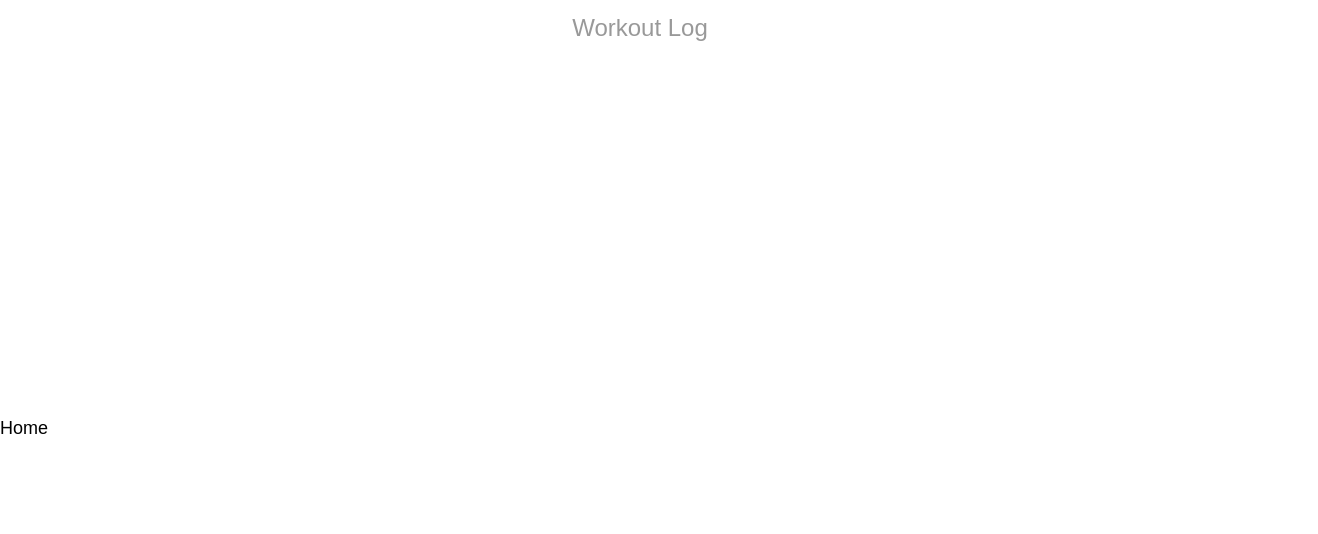
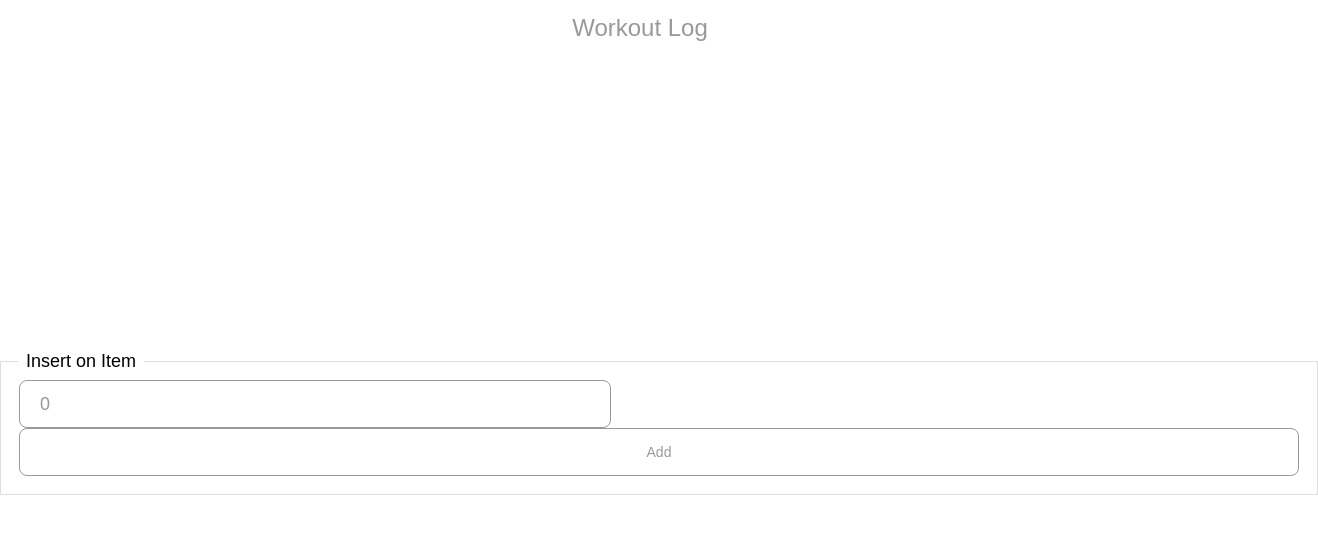
Before and after one commit to otavio-sanchez/workout, a React app: page / in a window 1280 px wide. Shown: the top 534 px of the page, 1318 px wide, since content can reach past the window. Built offline with nearby package versions, Linux system fonts and the light colour scheme.

Commit message:
fix/ estilo do formulario

```diff
--- a/src/assets/theme/colors/index.ts
+++ b/src/assets/theme/colors/index.ts
@@ -1,6 +1,6 @@
 export default {
-  main: "#999999",
-  secondary: "#fafafa",
+  main: "#999",
+  secondary: "#0083ca",
   light: "#ffffff",
   dark: "#000000",
   background: "#fff",
--- a/src/components/form/Button/style/index.ts
+++ b/src/components/form/Button/style/index.ts
@@ -9,19 +9,21 @@ const ButtonWrapper = styled.div`
 `;
 
 const ButtonComponent = styled.button<any>`
-    color: ${colors.secondary};
+    color: ${colors.main};
     font-size: ${sizes.font.fontSizeSmall}px;
     height: 48px;
     z-index: 1;
     border-radius: 8px;
     padding: 8px 20px;
-    border: 1px solid ${({ active }) => (active ? colors.main : 'rgb(153, 153, 153)')};
+    border: 1px solid ${({ active }) => (active ? colors.main : colors.main)};
     background-color: ${colors.light};
+    cursor: pointer;
+    transition: all .5s;
     width: 100%;
-    cursor: pointer;
 
     &:hover {
-        color: ${colors.main};
+        color: ${colors.secondary};
+        border: 1px solid ${colors.secondary};
     }
 
     &:focus {
--- a/src/components/form/Form/index.tsx
+++ b/src/components/form/Form/index.tsx
@@ -1,9 +1,14 @@
-import * as React from 'react';
-import { Props } from './types';
-import { FormContent } from './style';
+import * as React from "react";
+import { Props } from "./types";
+import { FormContent, Title } from "./style";
 
-const Form = ({ children }: Props): JSX.Element => {
-    return <FormContent>{children}</FormContent>;
+const Form = ({ children, title }: Props): JSX.Element => {
+  return (
+    <FormContent>
+      <Title>{title}</Title>
+      {children}
+    </FormContent>
+  );
 };
 
 export default Form;
--- a/src/components/form/Form/style/index.ts
+++ b/src/components/form/Form/style/index.ts
@@ -1,10 +1,22 @@
 import styled from 'styled-components';
+import { Text } from '../../../typography';
+import colors from '../../../../assets/theme/colors';
 
 const FormContent = styled.form`
-    position: relative;
+    position: flex;
+    flex-direction: grid;
     width: 100%;
-    display: flex;
-    justify-content: center;
+    padding: 18px;
+    background-color: ${colors.background};
+    border: 1px solid #ddd;
 `;
 
-export { FormContent };
+const Title = styled.div`
+    background-color: ${colors.background};
+    position: absolute;
+    top: -9px;
+    left: 18px;
+    padding: 0px 8px;
+`
+
+export { FormContent, Title };
--- a/src/components/form/Form/types.ts
+++ b/src/components/form/Form/types.ts
@@ -1,4 +1,5 @@
 export interface Props {
     onSubmit?: () => void;
     children: JSX.Element | JSX.Element[];
+    title: string;
 }
--- a/src/components/form/TextInput/components/StyleInput/types.ts
+++ /dev/null
@@ -1,3 +0,0 @@
-export interface Props {
-    children: JSX.Element;
-}
--- a/src/components/form/TextInput/index.tsx
+++ b/src/components/form/TextInput/index.tsx
@@ -1,5 +1,5 @@
 import * as React from 'react';
-import { Input, InputWrapper, IconLoader } from './style';
+import { Input, InputWrapper } from './style';
 import { Props } from './types';
 import { Text } from '../../typography';
 
@@ -24,8 +24,6 @@ const TextInput = ({ label, placeholder, onChange, name, type, loading, value }:
                 value={value}
                 type={type ? type : 'text'}
             />
-
-            {loading ? <IconLoader /> : <></>}
         </InputWrapper>
     );
 };
--- a/src/components/form/TextInput/style/index.ts
+++ b/src/components/form/TextInput/style/index.ts
@@ -1,7 +1,6 @@
 import styled from 'styled-components';
 import colors from '../../../../assets/theme/colors';
 import sizes from '../../../../assets/theme/sizes';
-import Loader from '../../../../assets/icons/loading.svg';
 
 const InputWrapper = styled.div`
     position: relative;
@@ -34,14 +33,4 @@ const Input = styled.input<{ focused?: boolean }>`
     }
 `;
 
-const IconLoader = styled(Loader)`
-    width: 26px;
-    height: 26px;
-    margin: auto;
-    position: absolute;
-    top: 10px;
-    right: 10px;
-    z-index: 2;
-`;
-
-export { Input, InputWrapper, IconLoader };
+export { Input, InputWrapper };
--- a/src/components/form/index.ts
+++ b/src/components/form/index.ts
@@ -1,7 +1,5 @@
 import TextInput from './TextInput';
-import StyleInput from './TextInput/components/StyleInput';
 import Form from './Form';
-import Autocomplete from './Autocomplete';
 import Button from './Button';
 
-export { TextInput, Form, Autocomplete, StyleInput, Button };
+export { TextInput, Form, Button };
--- a/src/screens/Home/index.tsx
+++ b/src/screens/Home/index.tsx
@@ -1,7 +1,18 @@
 import React from "react";
+import { Form, TextInput, Button } from "../../components/form";
 
 const Home = (): JSX.Element => {
-  return <>Home</>;
+  return (
+    <Form title="Insert on Item">
+      <TextInput
+        name="time"
+        type="number"
+        value={"0"}
+        onChange={(value) => console.log(value)}
+      />
+      <Button onClick={() => {}} text={"Add"} />
+    </Form>
+  );
 };
 
 export default Home;
```
Also changed, not shown: src/components/form/TextInput/components/StyleInput/index.tsx (deleted, +0 -9 lines), src/components/form/TextInput/components/StyleInput/style/index.ts (deleted, +0 -34 lines).
